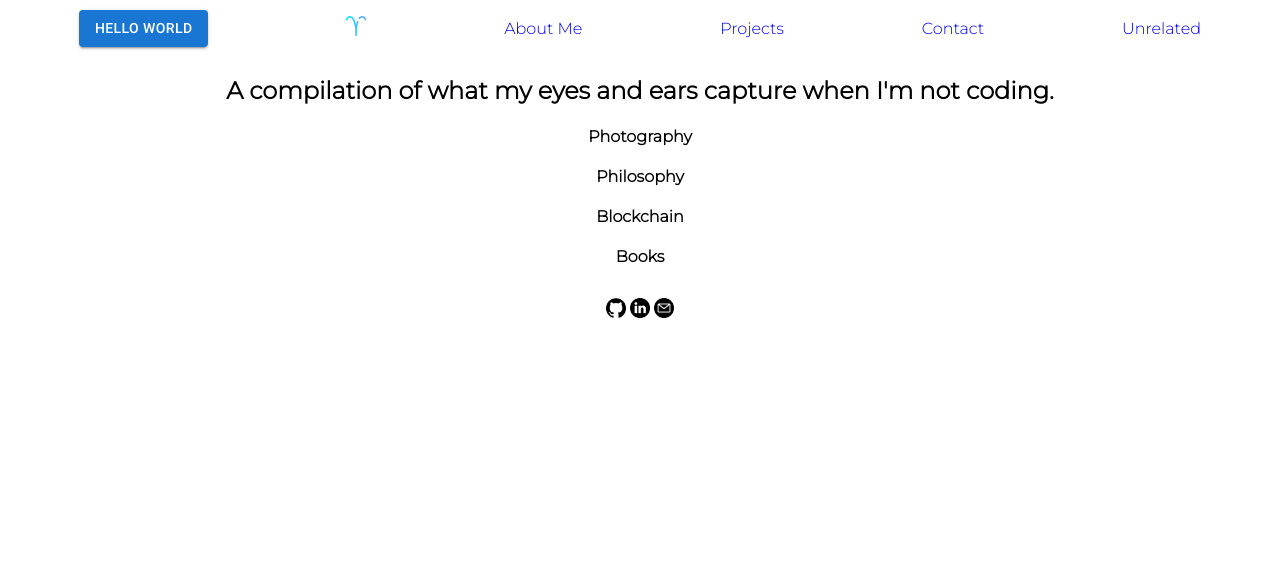
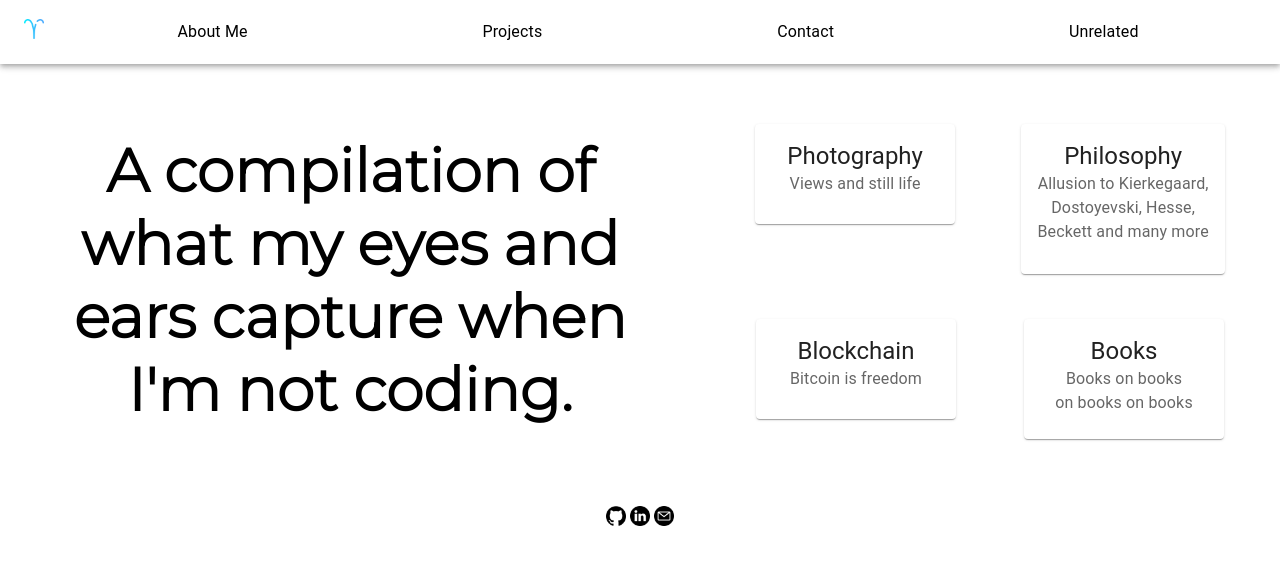
Before and after one commit to vntero/vntero-dot-com, a React (Create React App) app: page /unrelated in a window 1280 px wide. Shown: the top 564 px of the page. Built offline with nearby package versions, Linux system fonts and the light colour scheme.

Commit message:
MUI added and some warnings fixed

```diff
--- a/package.json
+++ b/package.json
@@ -6,6 +6,8 @@
     "@emotion/react": "^11.7.1",
     "@emotion/styled": "^11.6.0",
     "@fontsource/roboto": "^4.5.1",
+    "@material-ui/core": "^4.12.3",
+    "@material-ui/icons": "^4.11.2",
     "@mui/material": "^5.2.6",
     "@testing-library/jest-dom": "^5.16.1",
     "@testing-library/react": "^12.1.2",
--- a/public/index.html
+++ b/public/index.html
@@ -9,10 +9,7 @@
       name="description"
       content="Web site created using create-react-app"
     />
-    <link
-      rel="stylesheet"
-      href="https://fonts.googleapis.com/css?family=Roboto:300,400,500,700&display=swap"
-    />
+
     <link rel="preconnect" href="https://fonts.googleapis.com">
     <link rel="preconnect" href="https://fonts.gstatic.com" crossorigin>
     <link href="https://fonts.googleapis.com/css2?family=Montserrat:wght@300&display=swap" rel="stylesheet">
--- a/src/App.css
+++ b/src/App.css
@@ -46,7 +46,7 @@
 }
 
 .div-body {
-  padding: 50px;
+  padding: 30px;
 }
 
 .footer {
@@ -55,10 +55,6 @@
 
 a {
   text-decoration: none;
-}
-
-.contact-form {
-  padding: 50px;
 }
 
 input {
@@ -70,3 +66,25 @@ input {
   justify-content:center;
   width: 50%;
 }
+
+.unrelated {
+  display: flex;
+}
+
+.div-unrelated {
+  display: flex;
+  padding: 30px;
+  max-width: 50%;
+}
+
+.blue {
+  color: #1C6DD0;
+}
+
+.red {
+  color: red;
+}
+
+.green {
+  color:seagreen;
+}
--- a/src/components/About.jsx
+++ b/src/components/About.jsx
@@ -5,10 +5,11 @@ function About() {
     return (
         <div className="div-body">
             <div>
-                <h1>Hi. I'm Hugo. A Full Stack Web Developer.</h1>
-                <h1>Always aiming for a minimalist yet personalised end-product.
-                Looking to build and collaborate on beautiful, engaging and
-                functional projects for the World Wide Web.</h1>
+                <h1>Hi. I'm Hugo. <br />
+                A Full Stack Web Developer.</h1>
+                <h1>Looking to build and collaborate on<br />
+                <span className="blue">beautiful</span>, <span className="red">engaging</span> and <span className="green">functional</span><br />
+                projects for the World Wide Web.</h1>
             </div>
             <div>
                 <h2>Tech stack:</h2>
--- a/src/components/Contact.jsx
+++ b/src/components/Contact.jsx
@@ -1,25 +1,27 @@
+import { Button, Paper, TextField } from "@mui/material"
 import React from "react"
+
 
 function Contact() {
     return (
         <div className="div-body">
-            <div className="contact-form">
+            <h2>Is there something that you'd like to share with me?</h2>
+
                 <form action="" id="message-form">
-                    <label htmlFor="text">Name:</label> <br />
-                    <input type="text" id="name" name="name"/> <br />
+                    <TextField fullWidth id="outlined-textarea" label="Name" placeholder="Hi, stranger" variant="outlined" /> <br />
                     <label htmlFor="BLANK SPACE"> </label> <br />
 
-                    <label htmlFor="email">Email:</label> <br />
-                    <input type="email" id="email" name="email"/> <br />
+
+                    <TextField fullWidth id="outlined-textarea" label="Email" placeholder="Enter your email address" type="email" /> <br />
                     <label htmlFor="BLANK SPACE"> </label> <br />
 
-                    <label htmlFor="message">Message:</label> <br />
-                    <textarea name="message" id="message" cols="45" rows="10" placeholder="What's on your mind?"></textarea> <br />
+
+
+                    <TextField fullWidth id="outlined-textarea" label="Message" placeholder="What's on your mind?" multiline rows={6}/> <br />
                     <label htmlFor="BLANK SPACE"> </label> <br />
 
-                    <button type="submit" form="message-form" value="Submit">Send!</button>
+                    <Button type="submit" form="message-form" value="Submit">Send</Button>
                 </form>
-            </div>
         </div>
     )
 }
--- a/src/components/Navbar.jsx
+++ b/src/components/Navbar.jsx
@@ -1,18 +1,103 @@
 import { Link } from "react-router-dom"
 import React from "react"
-import Button from '@mui/material/Button'
 
-function Navbar() {
-    return (
-        <div className="navbar">
-            <Button variant="contained">Hello World</Button>
+//MUI components
+import AppBar from '@mui/material/AppBar';
+import Box from '@mui/material/Box';
+import Toolbar from '@mui/material/Toolbar';
+import Typography from '@mui/material/Typography';
+import Button from '@mui/material/Button';
+import IconButton from '@mui/material/IconButton';
+import Menu from '@mui/material/Menu';
+import MenuIcon from '@material-ui/icons/Menu'
+import Container from '@mui/material/Container';
+import MenuItem from '@mui/material/MenuItem';
+
+const pages = [
+<Link style={{textDecoration: 'none', color: 'black'}} to="/">About Me</Link>,
+<Link style={{textDecoration: 'none', color: 'black'}} to="/projects">Projects</Link>,
+<Link style={{textDecoration: 'none', color: 'black'}} to="/contact">Contact</Link>,
+<Link style={{textDecoration: 'none', color: 'black'}} to="/unrelated">Unrelated</Link>
+];
+
+const Navbar = () => {
+  const [anchorElNav, setAnchorElNav] = React.useState(null);
+
+  const handleOpenNavMenu = (event) => {
+    setAnchorElNav(event.currentTarget);
+  };
+
+  const handleCloseNavMenu = () => {
+    setAnchorElNav(null);
+  };
+
+  return (
+    <AppBar position="static" style={{ background: 'white', color: 'black'}}>
+      <Container maxWidth="xl">
+        <Toolbar disableGutters>
+          <Typography
+            variant="h6"
+            noWrap
+            component="div"
+            sx={{ mr: 2, display: { xs: 'none', md: 'flex' } }}
+          >
             <Link to="/"><img alt="vntero.com" src="aries.png" height={20} width={20}/></Link>
-            <Link style={{textDecoration: 'none'}} to="/">About Me</Link>
-            <Link style={{textDecoration: 'none'}} to="/projects">Projects</Link>
-            <Link style={{textDecoration: 'none'}} to="/contact">Contact</Link>
-            <Link style={{textDecoration: 'none'}} to="/unrelated">Unrelated</Link>
-        </div>
-    )
-}
+          </Typography>
 
-export default Navbar
+          <Box sx={{ flexGrow: 1, display: { xs: 'flex', md: 'none' } }}>
+            <IconButton
+              size="large"
+              aria-label="account of current user"
+              aria-controls="menu-appbar"
+              aria-haspopup="true"
+              onClick={handleOpenNavMenu}
+              color="inherit"
+            >
+              <MenuIcon />
+            </IconButton>
+            <Menu
+              id="menu-appbar"
+              anchorEl={anchorElNav}
+              anchorOrigin={{
+                vertical: 'bottom',
+                horizontal: 'left',
+              }}
+              keepMounted
+              transformOrigin={{
+                vertical: 'top',
+                horizontal: 'left',
+              }}
+              open={Boolean(anchorElNav)}
+              onClose={handleCloseNavMenu}
+              sx={{
+                display: { xs: 'block', md: 'none' },
+              }}
+            >
+              {pages.map((page) => (
+                <MenuItem key={page} onClick={handleCloseNavMenu}>
+                  <Typography>{page}</Typography>
+                </MenuItem>
+              ))}
+            </Menu>
+          </Box>
+          <Typography sx={{display: { xs: 'flex', md: 'none' }}}>
+            <Link to="/"><img alt="vntero.com" src="aries.png" height={20} width={20}/></Link>
+          </Typography>
+          <Box sx={{ flexGrow: 1, display: { xs: 'none', md: 'flex' } }}>
+            {pages.map((page) => (
+              <Typography
+                key={page}
+                onClick={handleCloseNavMenu}
+                sx={{ flexGrow: 1 }}
+              >
+                {page}
+              </Typography>
+            ))}
+          </Box>
+
+        </Toolbar>
+      </Container>
+    </AppBar>
+  );
+};
+export default Navbar;
--- a/src/components/Projects.jsx
+++ b/src/components/Projects.jsx
@@ -3,6 +3,7 @@ import React from "react"
 function Projects() {
     return (
         <div className="div-body">
+            <h1>Always aiming for a minimalist <br /> yet personalised end-product.</h1>
             <h2>Buszinga!</h2>
             <h2>WoD[i]-WoDpicker</h2>
             <h2>Clique</h2>
--- a/src/components/Unrelated.jsx
+++ b/src/components/Unrelated.jsx
@@ -1,12 +1,74 @@
+import * as React from 'react';
+import Card from '@mui/material/Card';
+import CardContent from '@mui/material/CardContent';
+import Typography from '@mui/material/Typography';
+import {Grid} from '@material-ui/core/'
+import Box from '@mui/material/Box';
+import { Link } from '@mui/material';
+
 function Unrelated() {
     return (
-        <div>
-            <h2>A compilation of what my eyes and ears capture when I'm not coding.</h2>
-            <h4>Photography</h4>
-            <h4>Philosophy</h4>
-            <h4>Blockchain</h4>
-            <h4>Books</h4>
+        <div className="unrelated">
+            <div className="div-unrelated">
+                <h1 style={{fontSize: 60}}>A compilation of what my eyes and ears capture when I'm not coding.</h1>
+            </div>
+            <div className="div-unrelated">
+            <Grid style={{marginTop: 20}} container display='flex' spacing={2} direction="row" justifyContent="space-around">
+                <Card style={{margin: 10}} sx={{ minWidth: 200, maxHeight: 100  }}>
+                    <CardContent>
+                        <Typography variant="h5" component="div">
+                        Photography
+                        </Typography>
+
+                        <Typography sx={{ mb: 1.5 }} color="text.secondary">
+                        Views and still life
+                        </Typography>
+                    </CardContent>
+                </Card>
+
+                <Card style={{margin: 10}} sx={{ minWidth: 200, maxHeight: 150 }}>
+                    <CardContent>
+                        <Typography variant="h5" component="div">
+                        Philosophy
+                        </Typography>
+
+                        <Typography sx={{ mb: 1.5 }} color="text.secondary">
+                        Allusion to Kierkegaard, <br />
+                        Dostoyevski, Hesse, <br />
+                        Beckett and many more
+                        </Typography>
+                    </CardContent>
+                </Card>
+
+                <Card style={{margin: 10}} sx={{ minWidth: 200, maxHeight: 100 }}>
+                    <CardContent>
+
+                        <Typography variant="h5" component="div">
+                        Blockchain
+                        </Typography>
+
+                        <Typography sx={{ mb: 1.5 }} color="text.secondary">
+                        Bitcoin is freedom
+                        </Typography>
+                    </CardContent>
+                </Card>
+
+                <Card style={{margin: 10}} sx={{ minWidth: 200, maxHeight: 120 }}>
+                    <CardContent>
+                        <Typography variant="h5" component="div">
+                        Books
+                        </Typography>
+
+                        <Typography sx={{ mb: 1.5 }} color="text.secondary">
+                        Books on books <br /> on books on books
+                        </Typography>
+                    </CardContent>
+                </Card>
+
+            </Grid>
+            </div>
         </div>
+
     )
 }
 
```
Also changed, not shown: 1 other file (tests, documents, lock files or other folders).
